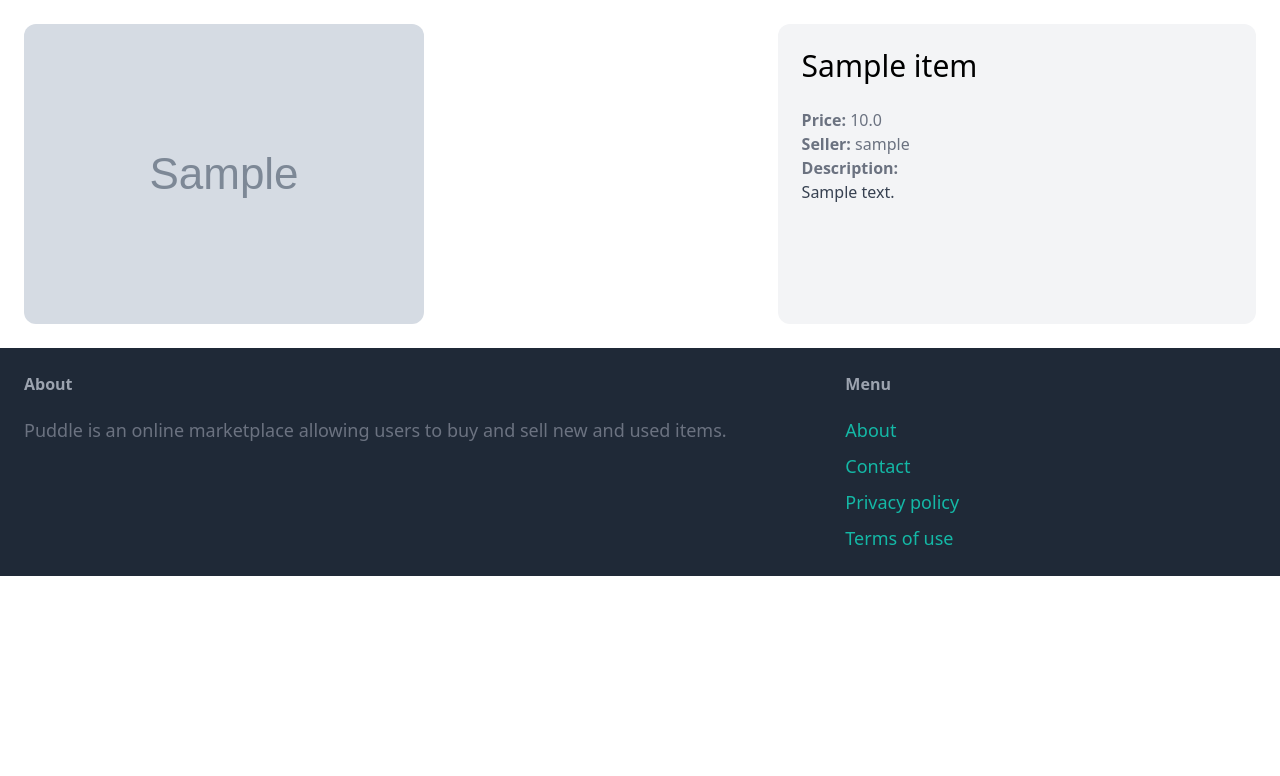
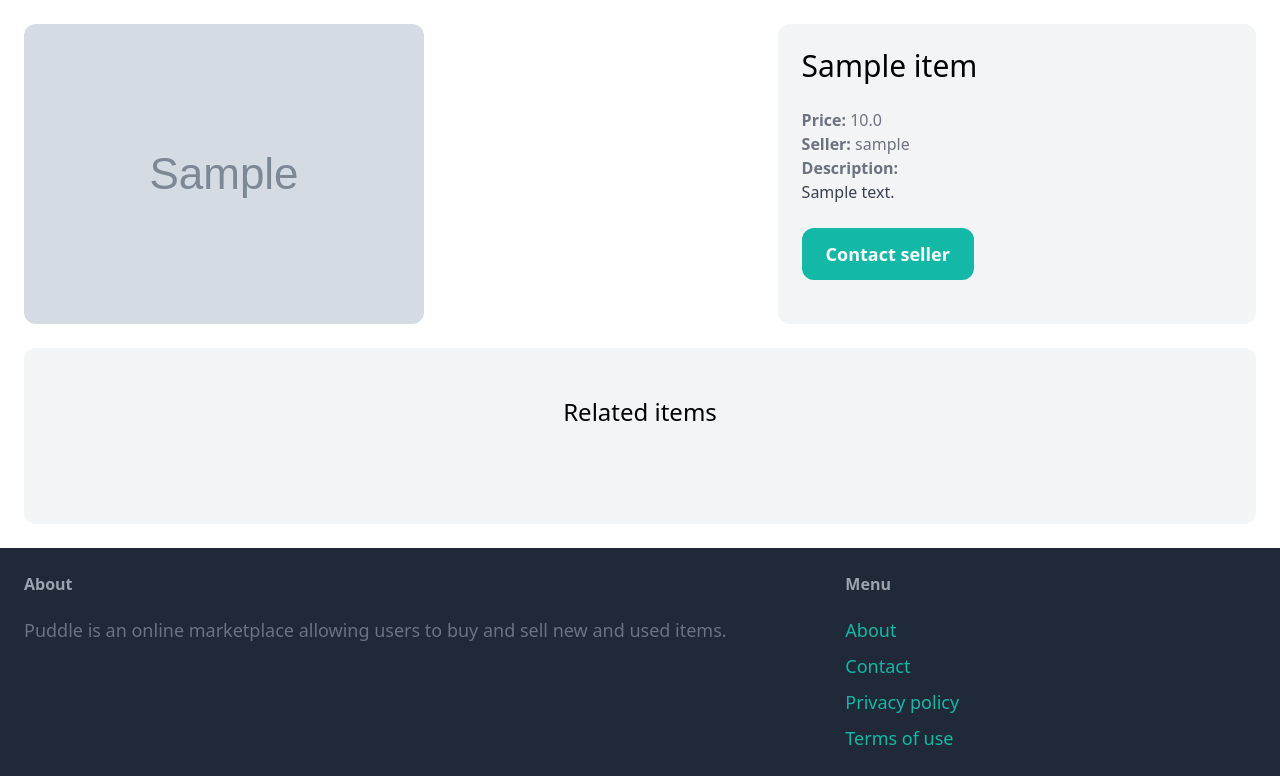
Before and after one commit to ebl138/puddle, a Django app: page /items/1/ in a window 1280 px wide. Shown: the part 77-853 px from the top of the page. Before the commit the page ends 653 px from the top, so only its background shows below. Run offline with Django 5.2, Linux system fonts and the light colour scheme; tables that the repository leaves empty hold one stand-in row (values such as "Sample post"); grey boxes marked "Sample" are stand-in pictures; some libraries are stand-ins or nearby versions.

Commit message:
add 'Contact seller' button and related items section to detail page

```diff
--- a/puddle/item/templates/item/detail.html
+++ b/puddle/item/templates/item/detail.html
@@ -20,6 +20,28 @@
             </p>
         {% endif %}
 
+        <a href="#" class="inline-block mt-6 px-6 py-3 text-lg font-semibold bg-teal-500 text-white rounded-xl hover:bg-teal-700">Contact seller</a>
+    </div>
+</div>
+
+<div class="mt-6 px-6 py-12 bg-gray-100 rounded-xl">
+    <h2 class="mb-12 text-2xl text-center">Related items</h2>
+
+    <div class="grid grid-cols-3 gap-3">
+        {% for item in related_items %}
+            <div>
+                <a href="{% url 'item:detail' item.id %}">
+                    <div>
+                        <img src="{{ item.image.url }}" class="rounded-t-xl">
+                    </div>
+
+                    <div class="p-6 bg-white rounded-b-xl">
+                        <h2 class="text-2xl">{{ item.name }}</h2>
+                        <p class="text-gray-500">Price: {{ item.price }}</p>
+                    </div>
+                </a>
+            </div>
+        {% endfor %}
     </div>
 </div>
 {% endblock %}
--- a/puddle/item/views.py
+++ b/puddle/item/views.py
@@ -4,7 +4,10 @@ from .models import Item
 
 def detail(request, pk):
     item = get_object_or_404(Item, pk=pk)
+    related_items = Item.objects.filter(category=item.category, is_sold=False).exclude(pk=pk)[0:3]
+
 
     return render(request, 'item/detail.html', {
-        'item': item
+        'item': item,
+        'related_items': related_items
     })
```
Also changed, not shown: puddle/media/item_images/toy-car.jpg (added).
